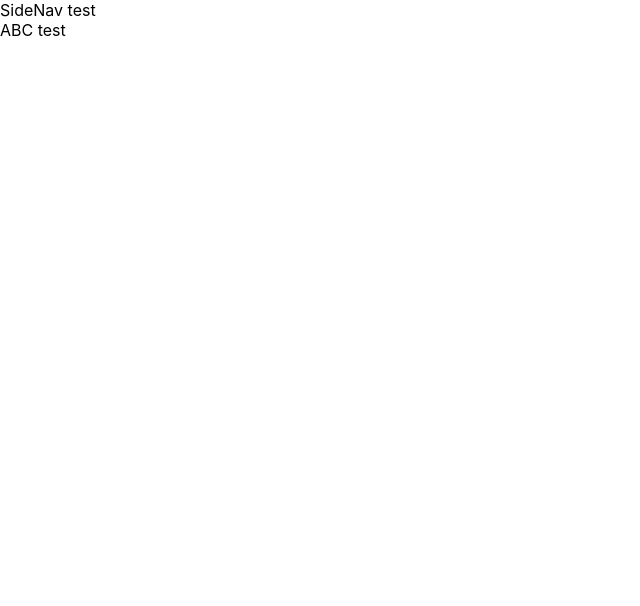
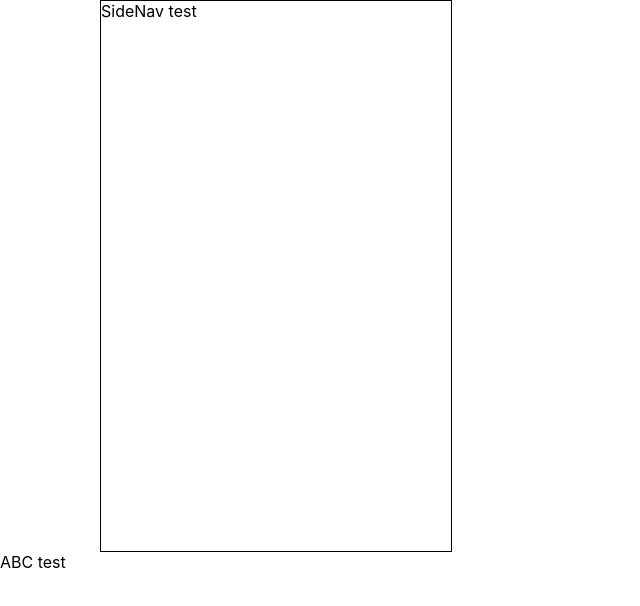
Before and after one commit to evojroan/carboncalculator, a React (Create React App) app: page / in a window 1280 px wide. Shown: the top 606 px of the page, without its empty margins (0-640 px from the left). Built offline with nearby package versions, Linux system fonts and the light colour scheme.

Commit message:
feat: SideNav's stroke

```diff
--- a/src/App.scss
+++ b/src/App.scss
@@ -1,8 +1,5 @@
 .App {
   text-align: center;
-  .AppContainer {
-      background-color: #61dafb;
-    }
 }
 
 .App-logo {
--- a/src/components/SideNav/SideNav.module.scss
+++ b/src/components/SideNav/SideNav.module.scss
@@ -1,4 +1,7 @@
 .container {
-// background-color: aqua;
-
+  background-color: rgb(255, 255, 255);
+  width: 350px;
+  height: 550px;
+  border: 1px solid black;
+  margin-left: 100px;
 }
```
